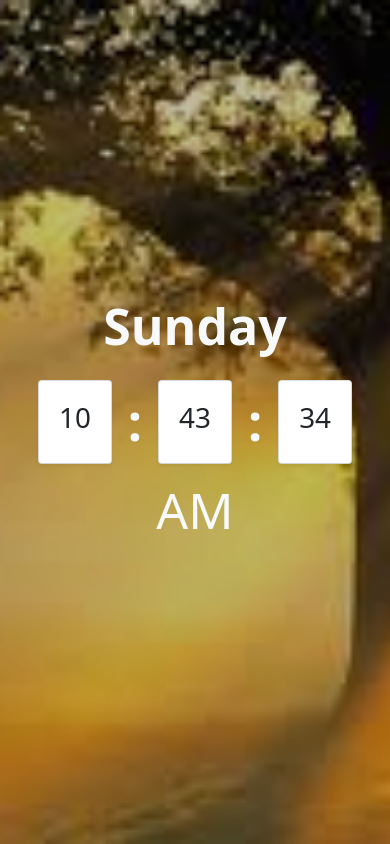
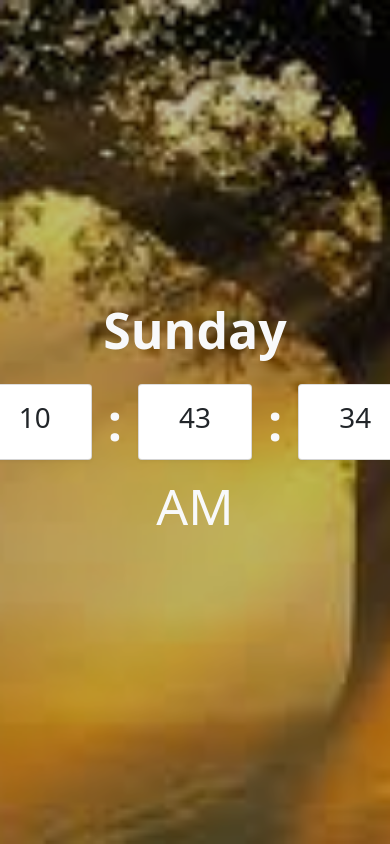
Before and after one commit to myominhtoo/js_digital_watch, a plain HTML site: page index.html in a window 390 px wide. Drawn offline with nearby package versions, Linux system fonts and the light colour scheme.

Commit message:
checked finally

```diff
--- a/index.html
+++ b/index.html
@@ -56,13 +56,13 @@
         align-items: center;
     }
 
-    @media (max-width:500px){
+    @media (max-width:400px){
         #day,#period{
             font-size:30px;
         }
 
         #hour,#minute,#second{
-            max-width:80px;
+            min-width: 80px;
             padding:0;
         }
     }
@@ -78,19 +78,19 @@
             <main class="main">
                 <div class="card">
                     <div class="card-body text-center shadow-sm">
-                        <h1 class="h1 p-1" style="max-width: 100px;" id="hour">00</h1>
+                        <h1 class="h1" style="min-width: 80px;max-width:80px;padding: 0;" id="hour">00</h1>
                     </div>
                 </div>
                 <span class="text-light">:</span>
                 <div class="card">
                     <div class="card-body text-center shadow-sm">
-                        <h1 class="h1 p-1" style="max-width: 100px;" id="minute">00</h1>
+                        <h1 class="h1" style="min-width: 80px;max-width: 80px;padding: 0;" id="minute">00</h1>
                     </div>
                 </div>
                 <span class="text-light">:</span>
                 <div class="card">
                     <div class="card-body text-center shadow-sm">
-                        <h1 class="h1 p-1" style="max-width: 100px;" id="second">00</h1>
+                        <h1 class="h1" style="min-width: 80px;max-width:80px;padding: 0;" id="second">00</h1>
                     </div>
                 </div>
             </main>
```
